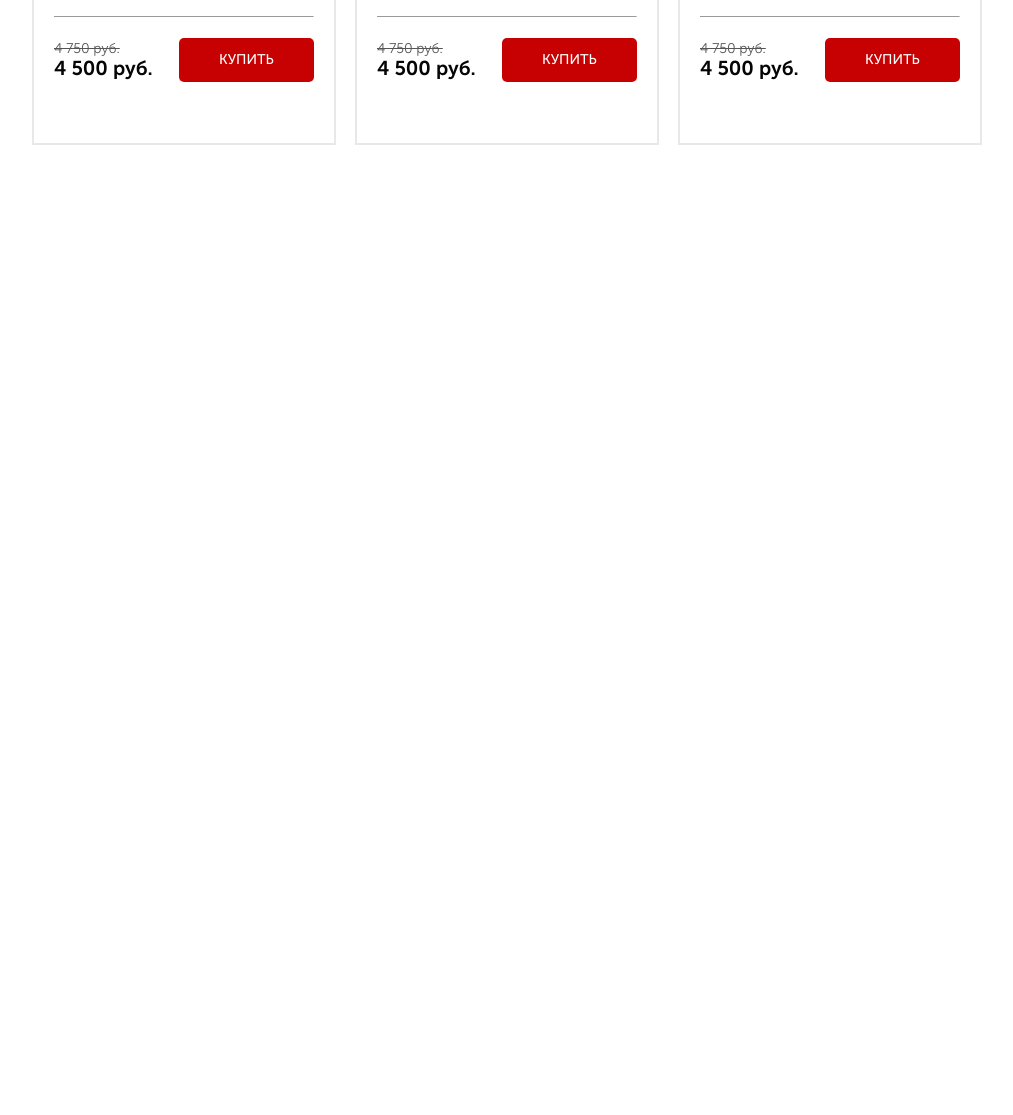
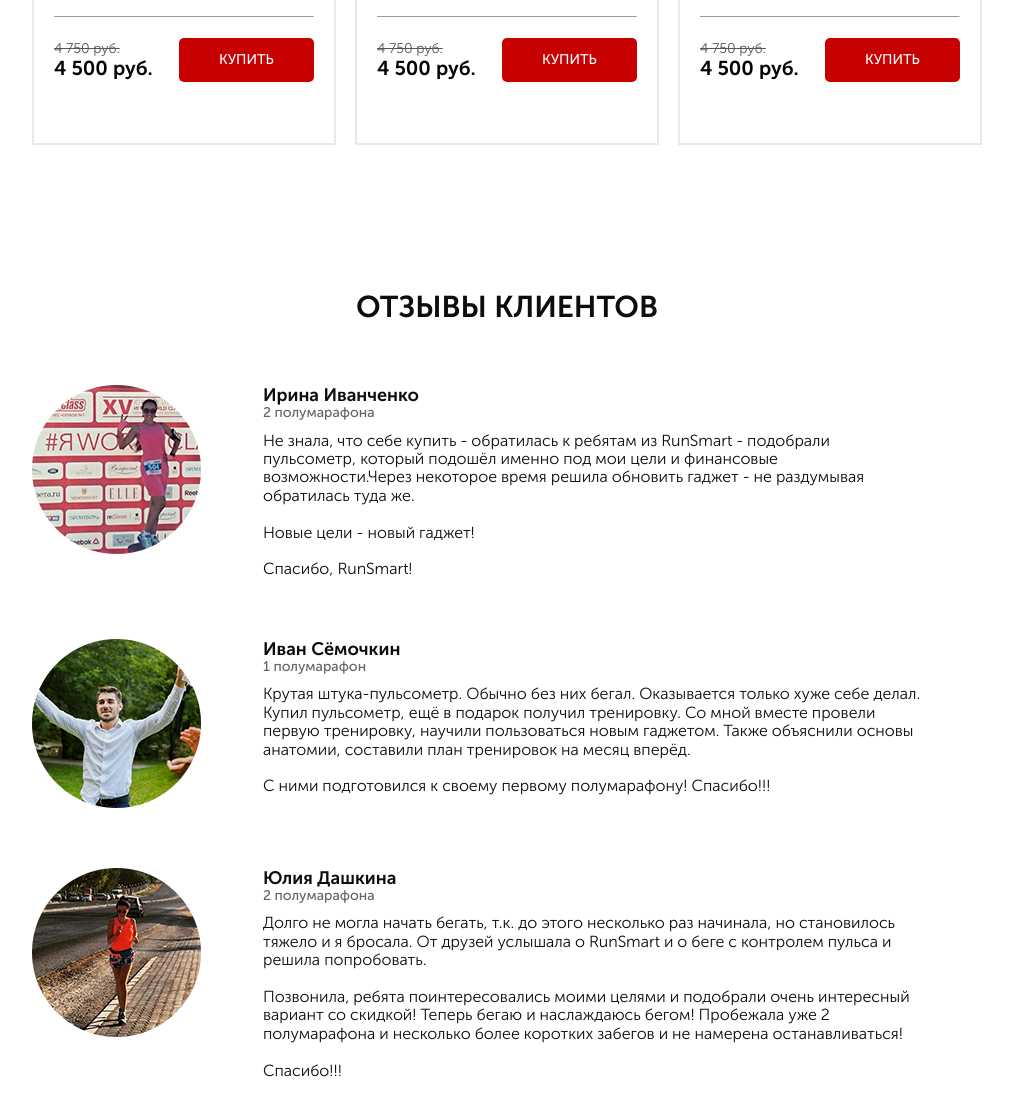
Before and after one commit to ArnMak/Run_smart, a website: page src/index.html in a window 1280 px wide. Shown: the part 4103-5218 px from the top of the page, without its empty margins (133-1146 px from the left). Before the commit the page ends 4368 px from the top, so only its background shows below. Drawn offline with nearby package versions, Linux system fonts and the light colour scheme.

Commit message:
add reviews

```diff
--- a/src/index.html
+++ b/src/index.html
@@ -372,6 +372,46 @@
             </div>
         </div>
     </section>
+    <section class="reviews">
+        <div class="container">
+            <h2 class="title">отзывы клиентов</h2>
+            <div class="reviews__item">
+                <img src="img/photo_1.png" alt="photo" class="reviews__img">
+                <div class="reviews__text">
+                    <div class="reviews__subtitle">Ирина Иванченко </div>
+                    <div class="reviews__count">2 полумарафона</div>
+                    <div class="reviews__descr">Не знала, что себе купить - обратилась к ребятам из RunSmart - подобрали пульсометр, который подошёл именно под мои цели и финансовые возможности.Через некоторое время решила обновить гаджет - не раздумывая обратилась туда же.
+                    <br><br>
+                    Новые цели - новый гаджет!
+                    <br><br>
+                    Спасибо, RunSmart! </div>
+                </div>
+            </div>
+            <div class="reviews__item">
+                <img src="img/photo_2.png" alt="photo" class="reviews__img">
+                <div class="reviews__text">
+                    <div class="reviews__subtitle">Иван Сёмочкин</div>
+                    <div class="reviews__count">1 полумарафон</div>
+                    <div class="reviews__descr">Крутая штука-пульсометр. Обычно без них бегал. Оказывается только    хуже себе делал.
+                     Купил пульсометр, ещё в подарок получил тренировку. Со мной вместе провели первую тренировку, научили пользоваться новым гаджетом. Также объяснили основы анатомии, составили план тренировок на месяц вперёд.
+                     <br><br>
+                     С ними подготовился к своему первому полумарафону! Спасибо!!!</div>
+                </div>
+            </div>
+            <div class="reviews__item">
+                <img src="img/photo_3.png" alt="photo" class="reviews__img">
+                <div class="reviews__text">
+                    <div class="reviews__subtitle">Юлия Дашкина</div>
+                    <div class="reviews__count">2 полумарафона</div>
+                    <div class="reviews__descr">Долго не могла начать бегать, т.к. до этого несколько раз начинала, но становилось тяжело и я бросала. От друзей услышала о RunSmart и о беге с контролем пульса и решила попробовать.
+                    <br><br>
+                    Позвонила, ребята поинтересовались моими целями и подобрали очень интересный вариант со скидкой! Теперь бегаю и наслаждаюсь бегом! Пробежала уже 2 полумарафона и несколько более коротких забегов и не намерена останавливаться!
+                    <br><br>
+                    Спасибо!!!</div>
+                </div>
+            </div>
+        </div>
+    </section>
 
     <script  src="https://code.jquery.com/jquery-1.11.0.min.js"></script>
     <script  src="https://code.jquery.com/jquery-migrate-1.2.1.min.js"></script>
--- a/src/sass/blocks/_catalog.scss
+++ b/src/sass/blocks/_catalog.scss
@@ -145,7 +145,7 @@
                     height: 5px;
                     background-color: $main-color;
                     left: -14px;
-                    top: 7px;
+                    top: 4px;
                 }
             }
         }
--- /dev/null
+++ b/src/sass/blocks/_reviews.scss
@@ -0,0 +1,32 @@
+.reviews {
+    padding-bottom: 48px;
+    &__item {
+        display: flex;
+        margin-top: 60px;
+    }
+    &__img {
+        width: 169px;
+        height: 169px;
+    }
+    &__text {
+        margin-left: 62px;
+        padding-right: 60px;
+
+    }
+    &__subtitle {
+        font-weight: 700;
+        font-size: 18px;
+        color: #0D0D0D;
+    }
+    &__count {
+        font-weight: 500;
+        font-size: 14px;
+        color: #646464;
+    }
+    &__descr {
+        margin-top: 10px;
+        font-weight: 300;
+        font-size: 16px;
+        color: #0D0D0D;
+    }
+}
--- a/src/sass/style.scss
+++ b/src/sass/style.scss
@@ -1,3 +1,5 @@
+@import 'base/variables';
+@import 'base/media';
 * {
     font-family: 'Museo Sans Cyrl', sans-serif;
 }
@@ -5,8 +7,7 @@
     max-width:950px;
     margin: 0 auto;
 }
-@import 'base/variables';
-@import 'base/media';
+
 @import 'blocks/promo';
 @import 'blocks/header';
 @import 'blocks/buttons';
@@ -16,3 +17,5 @@
 @import 'blocks/forms';
 @import 'blocks/carousel';
 @import 'blocks/catalog';
+@import 'blocks/reviews';
+@import 'blocks/footer';
```
Also changed, not shown: src/css/style.min.css, src/sass/blocks/_footer.scss (added).
